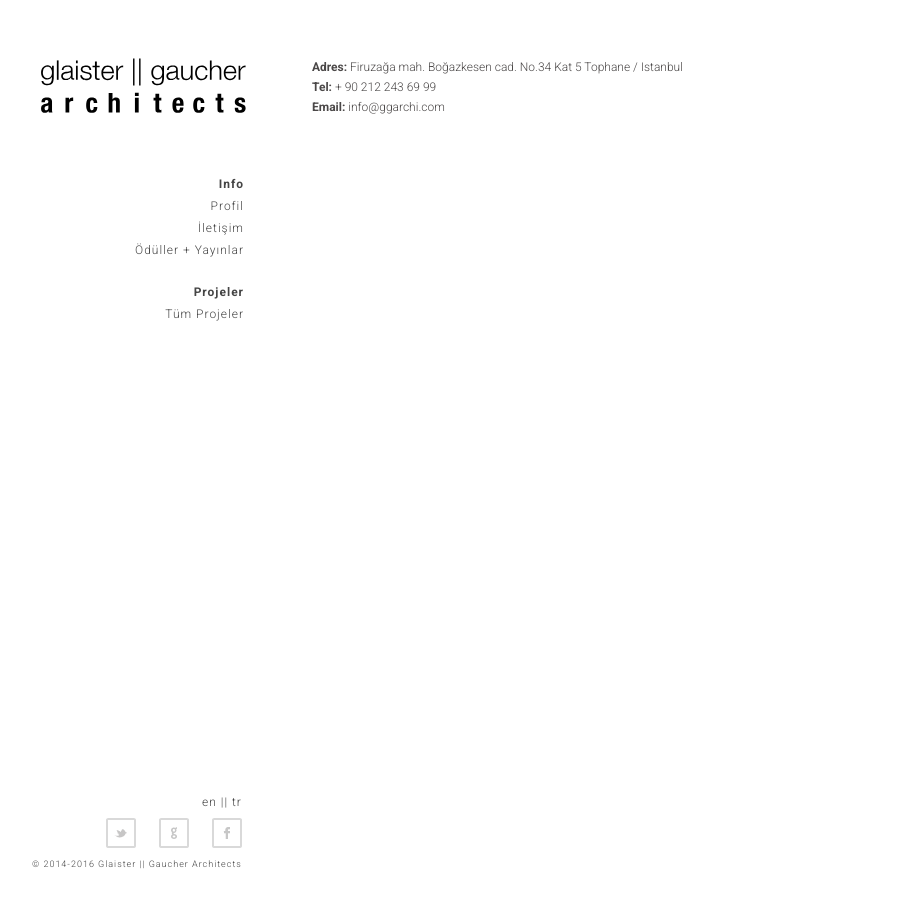
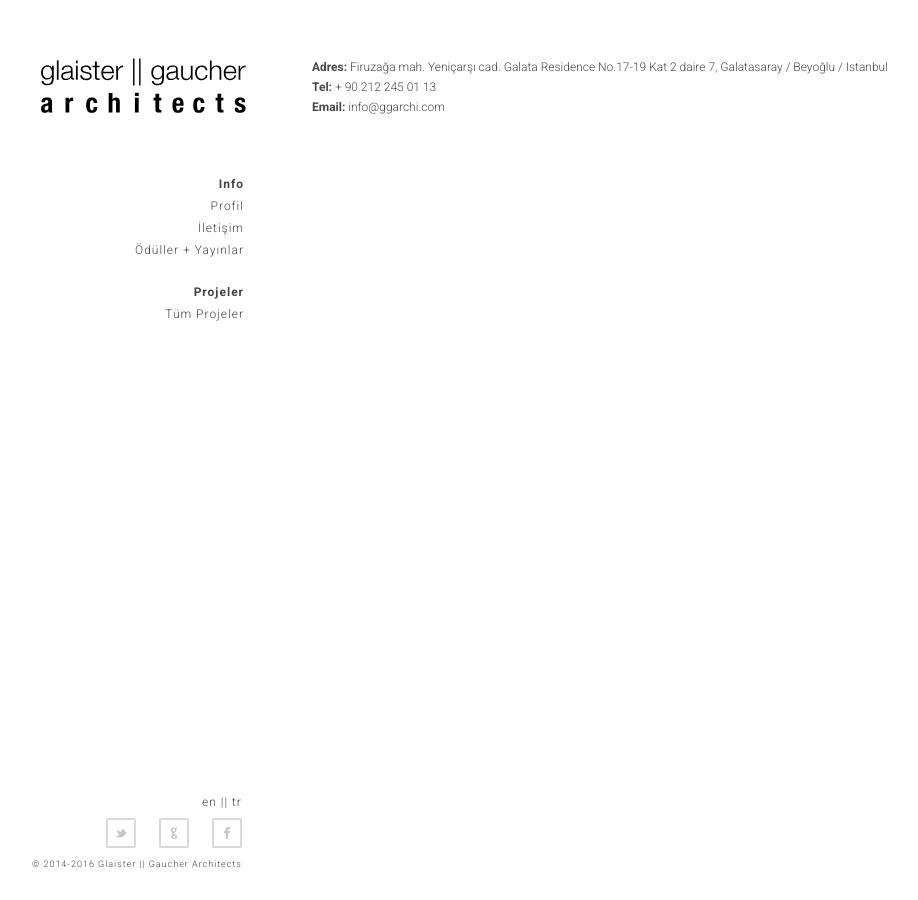
Before and after one commit to glaistergaucher/glaistergaucher.github.io, a Jekyll site: the page built from tr/iletisim.html, in a window 1280 px wide. Shown: the whole page, without its empty margins (8-926 px from the left). Built offline with Jekyll 4.4.1, drawn with Linux system fonts in a browser that asks for light colours.

Commit message:
new address + phone

```diff
--- a/tr/iletisim.html
+++ b/tr/iletisim.html
@@ -4,8 +4,8 @@
 
 <section class="main clearfix">
 <div class="contentaddress" >
-    <p>Adres: <a>Firuzağa mah. Boğazkesen cad. No.34 Kat 5 Tophane / Istanbul </a></p>
-    <p>Tel: <a href="tel:+902122436999"> + 90 212 243 69 99</a></p>
+    <p>Adres: <a>Firuzağa mah. Yeniçarşı cad. Galata Residence No.17-19 Kat 2 daire 7, Galatasaray / Beyoğlu / Istanbul</a></p>
+    <p>Tel: <a href="tel:+902122450113"> + 90 212 245 01 13</a></p>
     <p>Email: <a>info@ggarchi.com </a></p>
 </div>
 </section><!-- end top section -->
```
